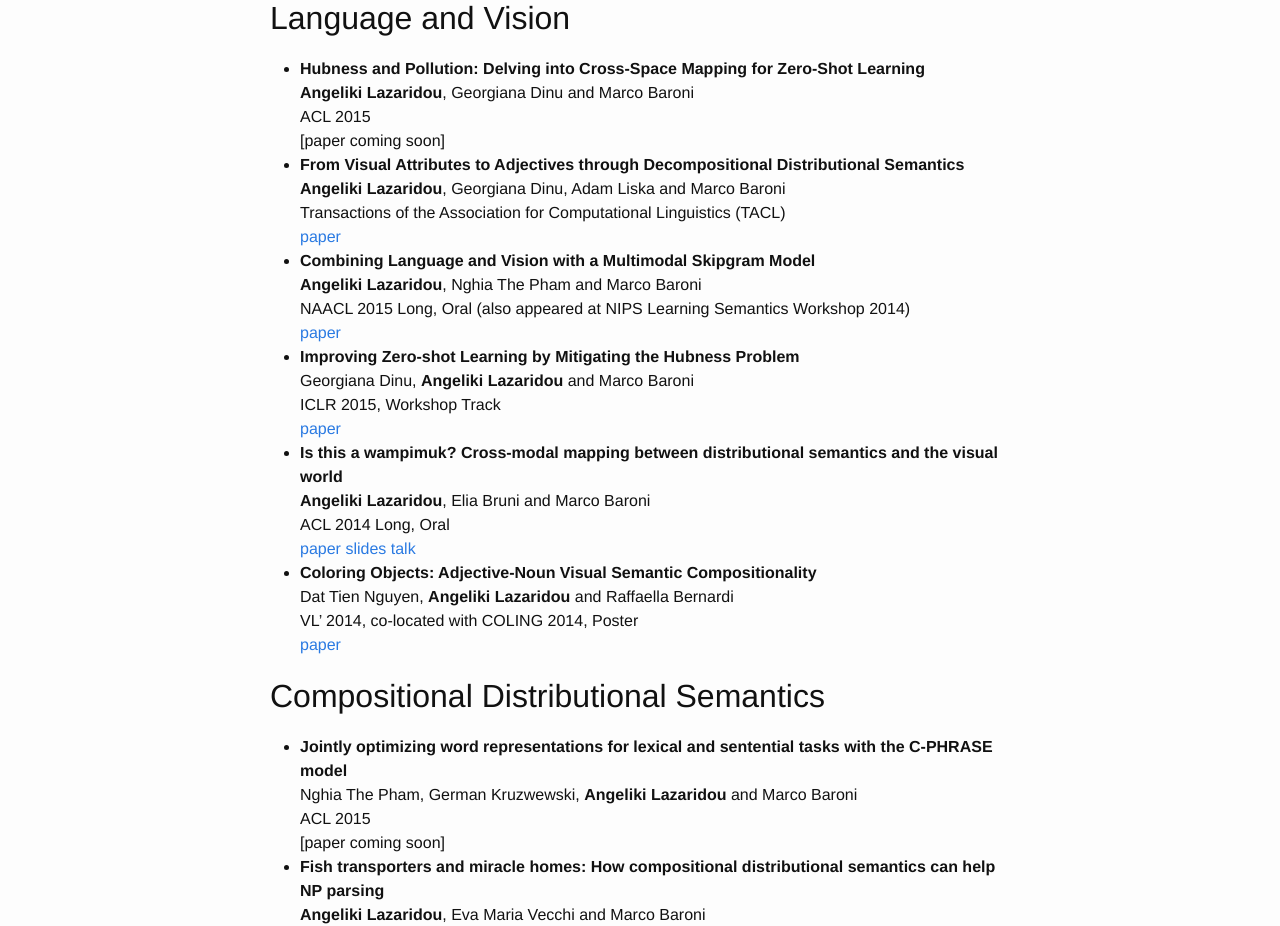
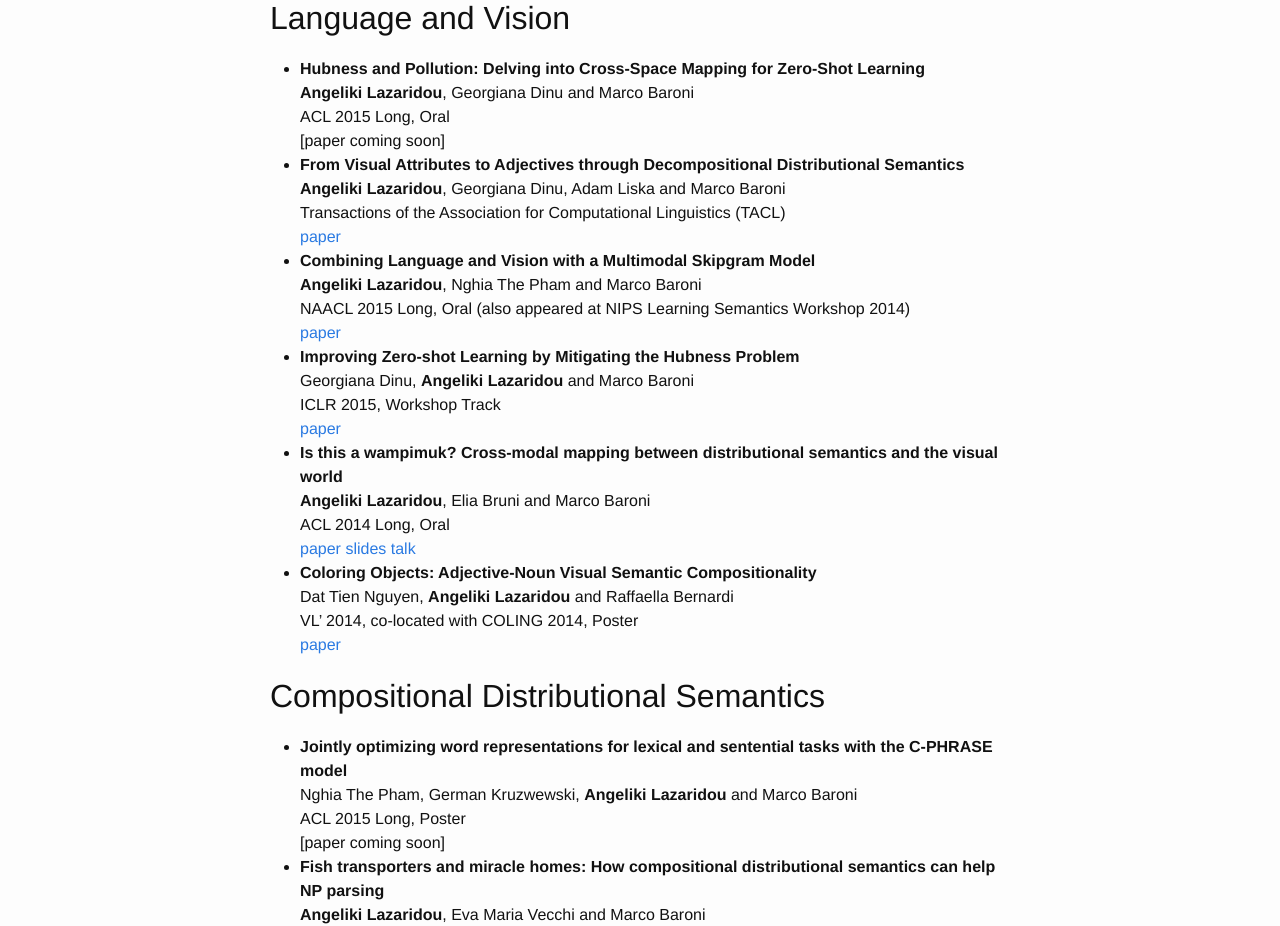
Before and after one commit to angelikilazaridou/angelikilazaridou.github.io, a Jekyll site: the page built from publications.md, in a window 1280 px wide. Shown: the part 209-1135 px from the top of the page. Built offline with Jekyll 4.4.1, drawn with Linux system fonts in a browser that asks for light colours.

Commit message:
updates3

```diff
--- a/publications.md
+++ b/publications.md
@@ -10,7 +10,7 @@ Language and Vision
 ------------------
 * **Hubness and Pollution: Delving into Cross-Space Mapping for Zero-Shot Learning**\\
 **Angeliki Lazaridou**, Georgiana Dinu and Marco Baroni\\
-ACL 2015\\
+ACL 2015 Long, Oral\\
 [paper coming soon]
 * **From Visual Attributes to Adjectives through Decompositional Distributional Semantics**\\
 **Angeliki Lazaridou**, Georgiana Dinu, Adam Liska and Marco Baroni\\
@@ -37,7 +37,7 @@ Compositional Distributional Semantics
 -------------------------------------
 * **Jointly optimizing word representations for lexical and sentential tasks with the C-PHRASE model**\\
 Nghia The Pham, German Kruzwewski, **Angeliki Lazaridou** and Marco Baroni\\
-ACL 2015\\
+ACL 2015 Long, Poster\\
 [paper coming soon]
 * **Fish transporters and miracle homes: How compositional distributional semantics can help NP parsing**\\
 **Angeliki Lazaridou**, Eva Maria Vecchi and Marco Baroni\\
```
